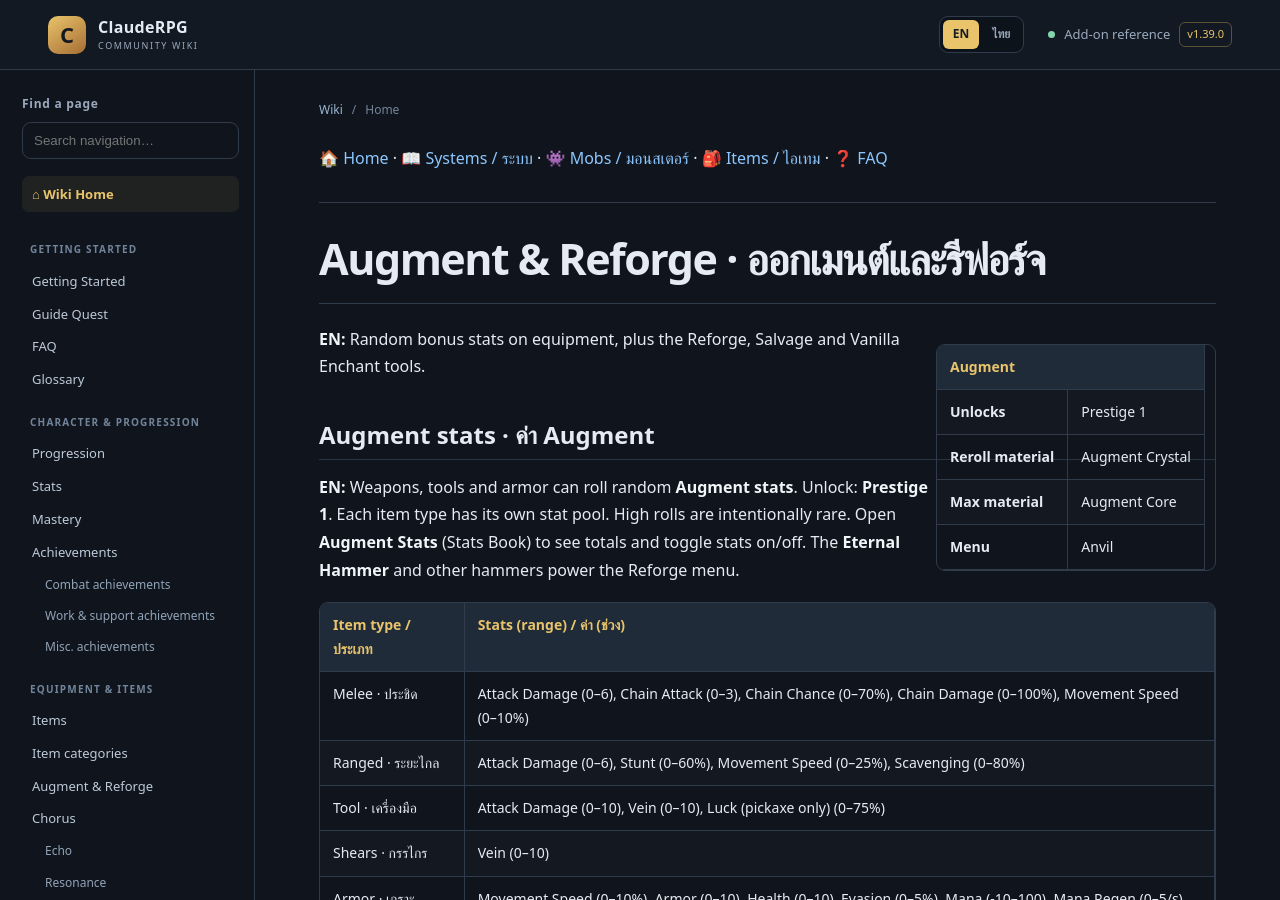
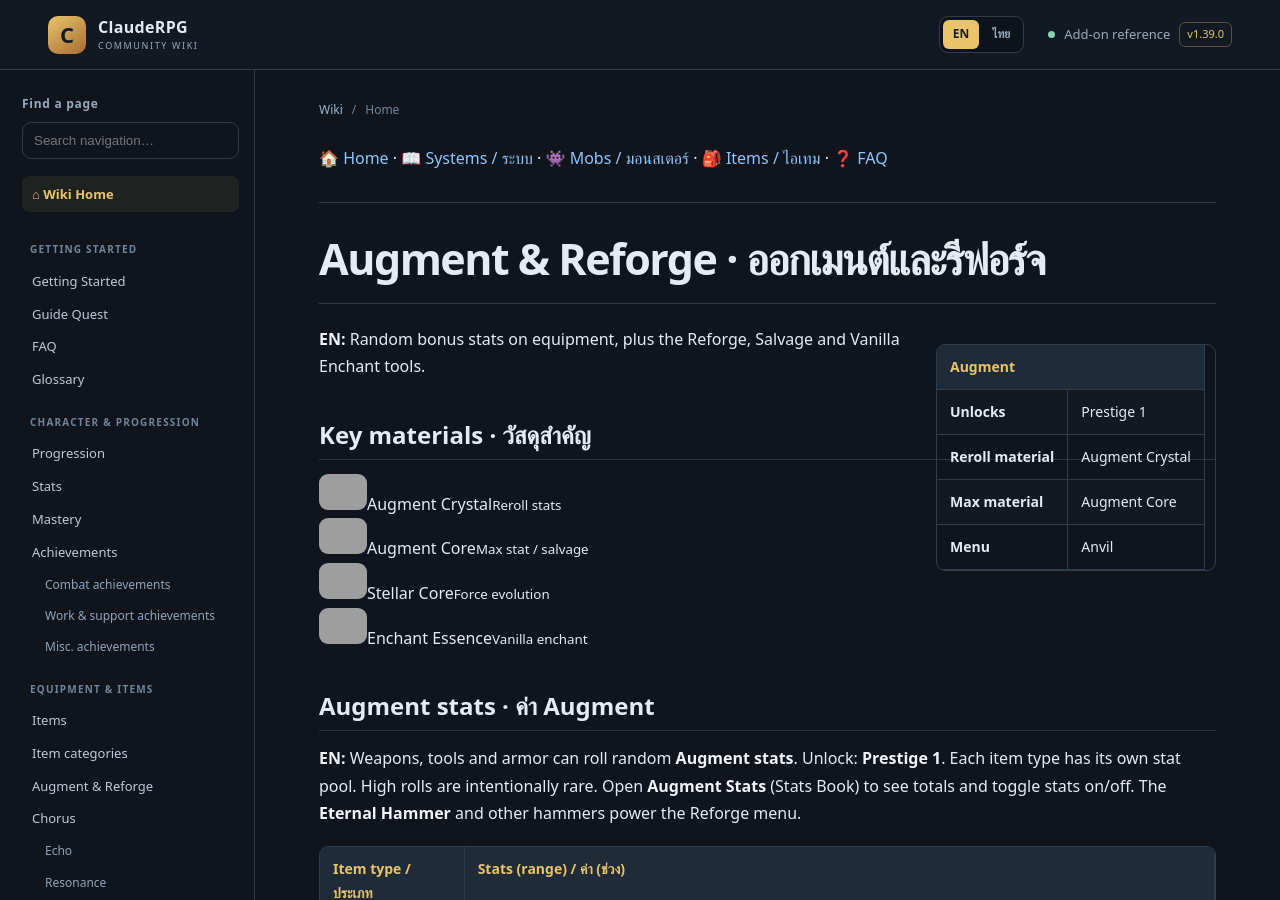
Before and after one commit to miniTorch25/ClaudeRPG-Wiki-V2, a Jekyll site: the page built from Augment.md, in a window 1280 px wide and 900 px high. Built offline with Jekyll 4.4.1, drawn with Linux system fonts in a browser that asks for light colours; our own code applies the rules of GitHub Pages for plain Markdown files; grey boxes are pictures that could not be loaded.

Commit message:
ui: add item imagery and improve wiki infobox layout

```diff
--- a/Augment.md
+++ b/Augment.md
@@ -16,6 +16,15 @@
 
 **TH:** ค่าโบนัสสุ่มบนอุปกรณ์ พร้อมเครื่องมือ Reforge, Salvage และ Vanilla Enchant
 
+
+## Key materials · วัสดุสำคัญ
+
+<div class="material-strip">
+  <div class="material-card"><img src="{{ '/assets/images/items/augment_crystal.png' | relative_url }}" alt="" width="48" height="48" loading="lazy"><span>Augment Crystal</span><small>Reroll stats</small></div>
+  <div class="material-card"><img src="{{ '/assets/images/items/augment_core.png' | relative_url }}" alt="" width="48" height="48" loading="lazy"><span>Augment Core</span><small>Max stat / salvage</small></div>
+  <div class="material-card"><img src="{{ '/assets/images/items/stellar_core.png' | relative_url }}" alt="" width="48" height="48" loading="lazy"><span>Stellar Core</span><small>Force evolution</small></div>
+  <div class="material-card"><img src="{{ '/assets/images/items/enchant_essence.png' | relative_url }}" alt="" width="48" height="48" loading="lazy"><span>Enchant Essence</span><small>Vanilla enchant</small></div>
+</div>
 
 ## Augment stats · ค่า Augment
 
```
